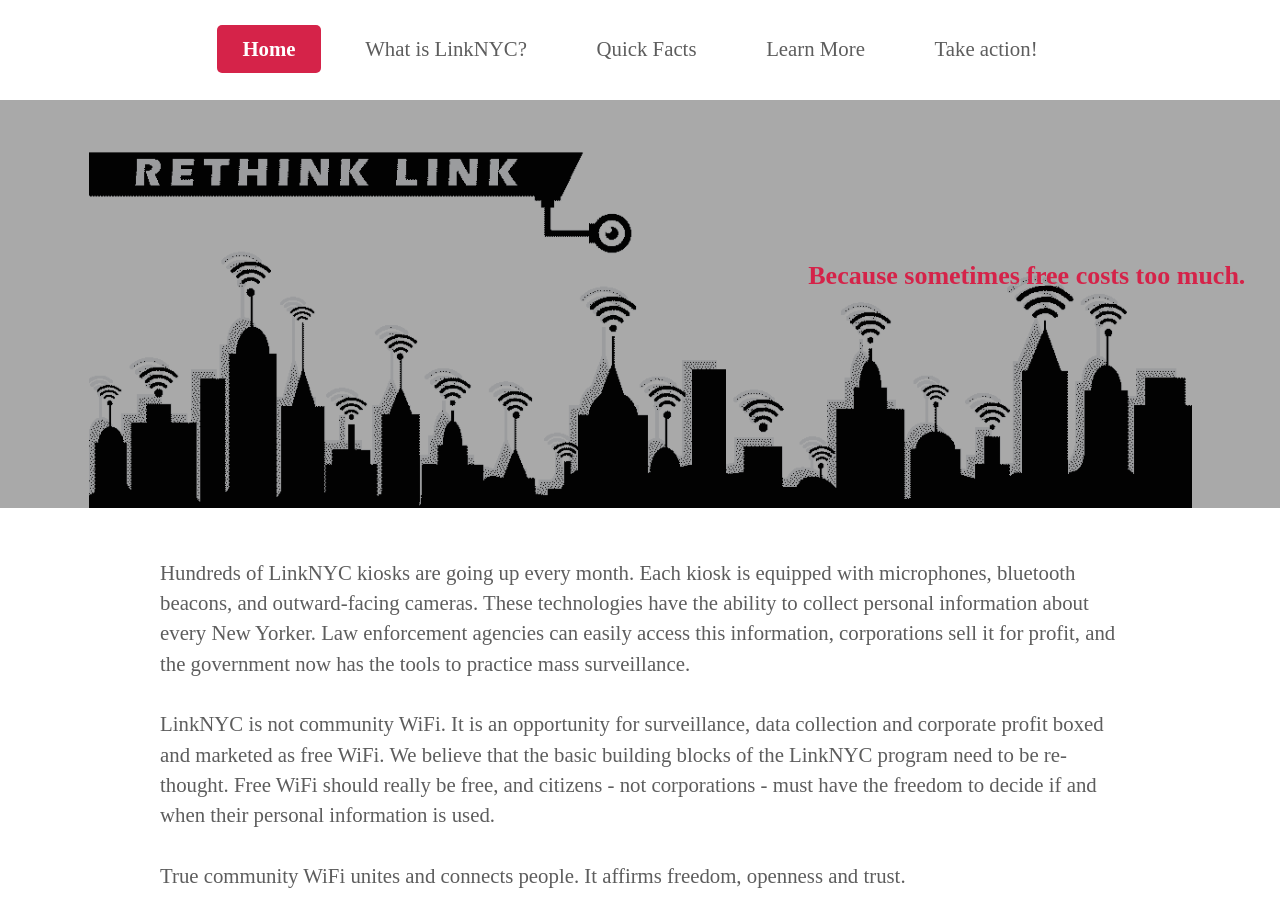
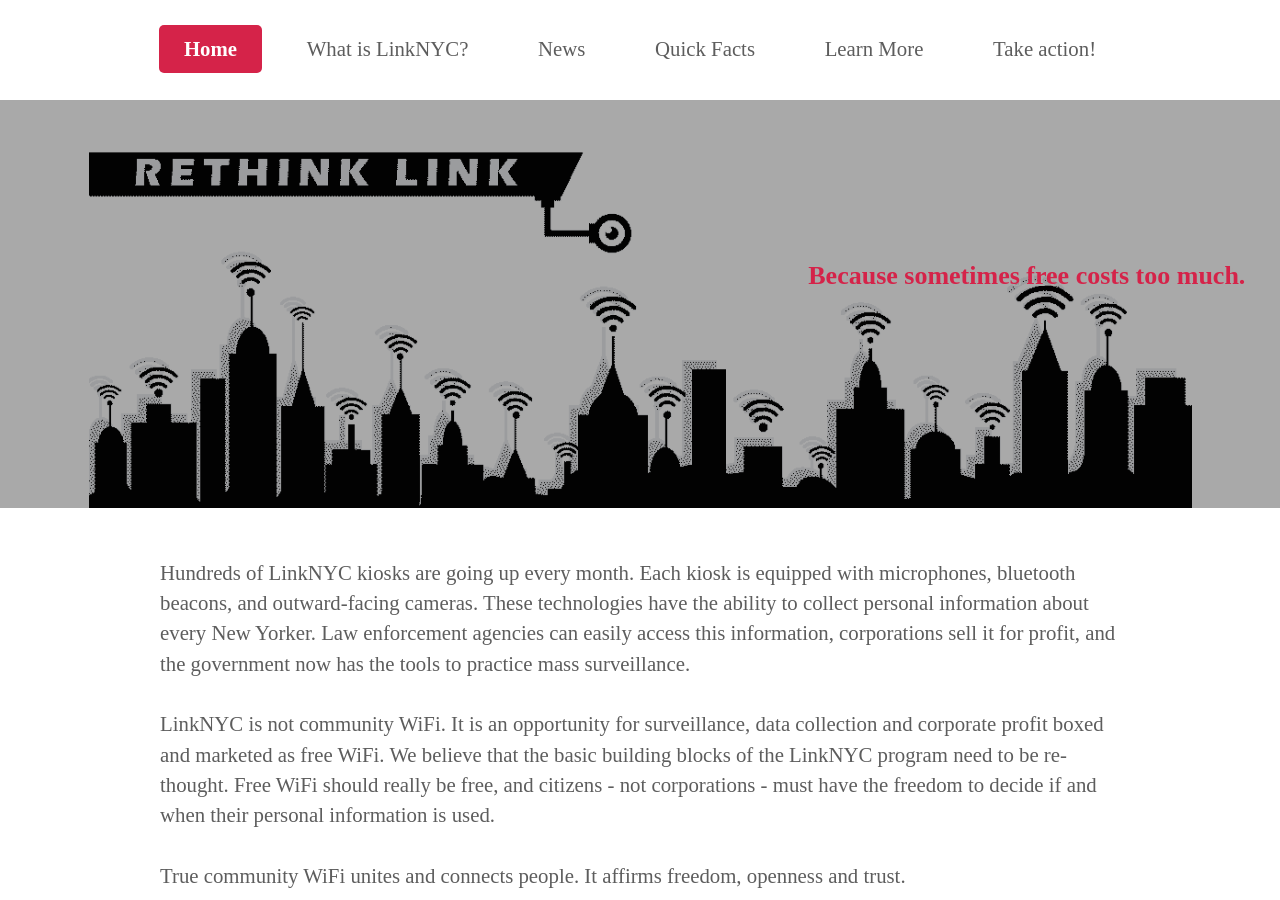
Before and after one commit to rethinklinknyc/rethinklinknyc.github.io, a Jekyll site: the page built from index.html, in a window 1280 px wide and 900 px high. Built offline with Jekyll 4.4.1, drawn with Linux system fonts in a browser that asks for light colours; some web fonts are replaced; the list of posts is cut into pages by our own code; some of the changed text lies outside the part shown.

Commit message:
add news link to top nav

```diff
--- a/_includes/footer.html
+++ b/_includes/footer.html
@@ -3,9 +3,9 @@
 				<section id="footer" class="container">
 					<div class="row">
 						<div class="8u">
-							<section>
+							<section id="news">
 								<header>
-									<h2>Announcements</h2>
+									<h2>News & Announcements</h2>
 								</header>
 								<ul class="dates">
 								{% for post in site.posts offset: 0 limit: 5 %}
--- a/_includes/nav.html
+++ b/_includes/nav.html
@@ -6,6 +6,7 @@
 					  {% assign current = page.url | downcase | split: '/' %}
 						<li {% if page.url == "/" %}class='current'{% endif %}><a href="{{ site.baseurl }}/index.html">Home</a></li>
 						<li {% if current[-1] == 'what-is-link' %}class='current'{% endif %}><a href="{{ site.baseurl }}/pages/what-is-link">What is LinkNYC?</a></li>
+						<li><a href="{{ site.baseurl }}/#news">News</a></li>
 						<li {% if current[-1] == 'quick-facts'%}class='current'{% endif %}><a href="{{ site.baseurl
 }}/pages/quick-facts">Quick Facts</a></li>
 						<li {% if current[-1] == 'learn-more'%}class='current'{% endif %}><a href="{{ site.baseurl
```
